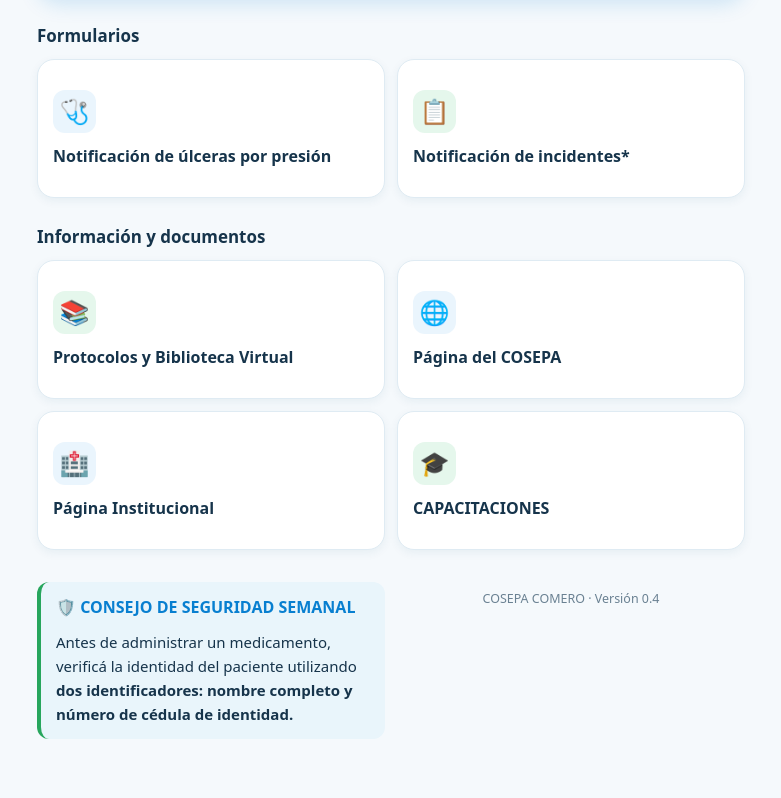
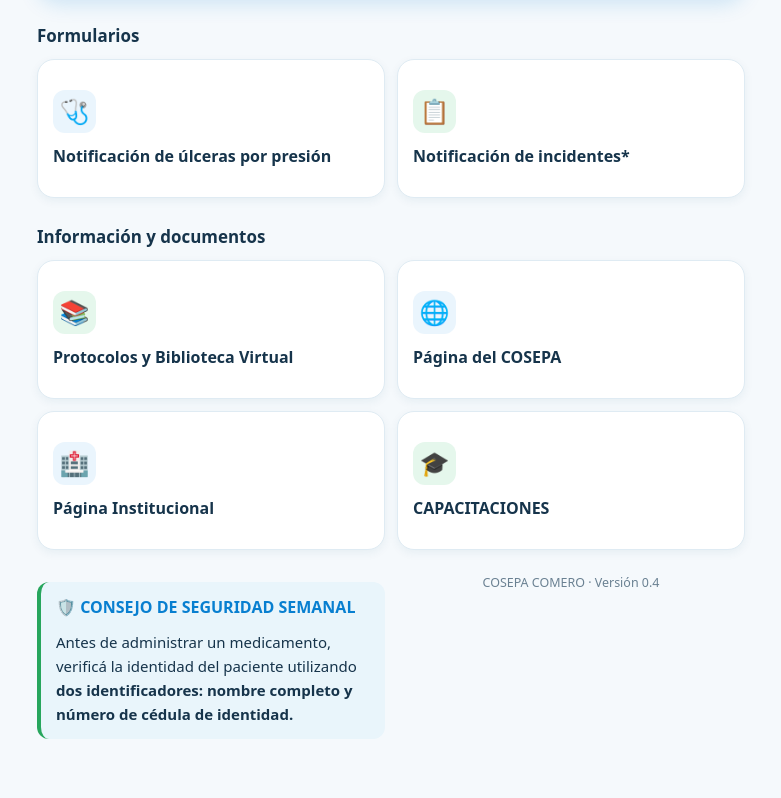
Before and after one commit to feravera-beep/cosepa-app, a plain HTML site: page index.html in a window 1280 px wide. Shown: the part 154-952 px from the top of the page, without its empty margins (249-1030 px from the left). Drawn offline with Linux system fonts and the light colour scheme.

Commit message:
Update index.html

```diff
--- a/index.html
+++ b/index.html
@@ -82,7 +82,9 @@
 actualizarConsejoSemanal();
 </script>
 
-<footer class="footer">COSEPA COMERO · Versión 0.4</footer></main><script>if('serviceWorker'in navigator){window.addEventListener('load',()=>navigator.serviceWorker.register('./sw.js').catch(()=>{}))}</script>
+<footer class="footer" style="width:100%; box-sizing:border-box; text-align:center; display:block; margin-top:12px;">
+  COSEPA COMERO · Versión 0.4
+</footer></main><script>if('serviceWorker'in navigator){window.addEventListener('load',()=>navigator.serviceWorker.register('./sw.js').catch(()=>{}))}</script>
 <div style="text-align:center; margin:30px 16px; padding:20px; background:#f3f8fc; border-radius:16px;">
   <p style="font-weight:600; color:#17456b;">
     ¿Necesitás comunicarte con COSEPA?
```
